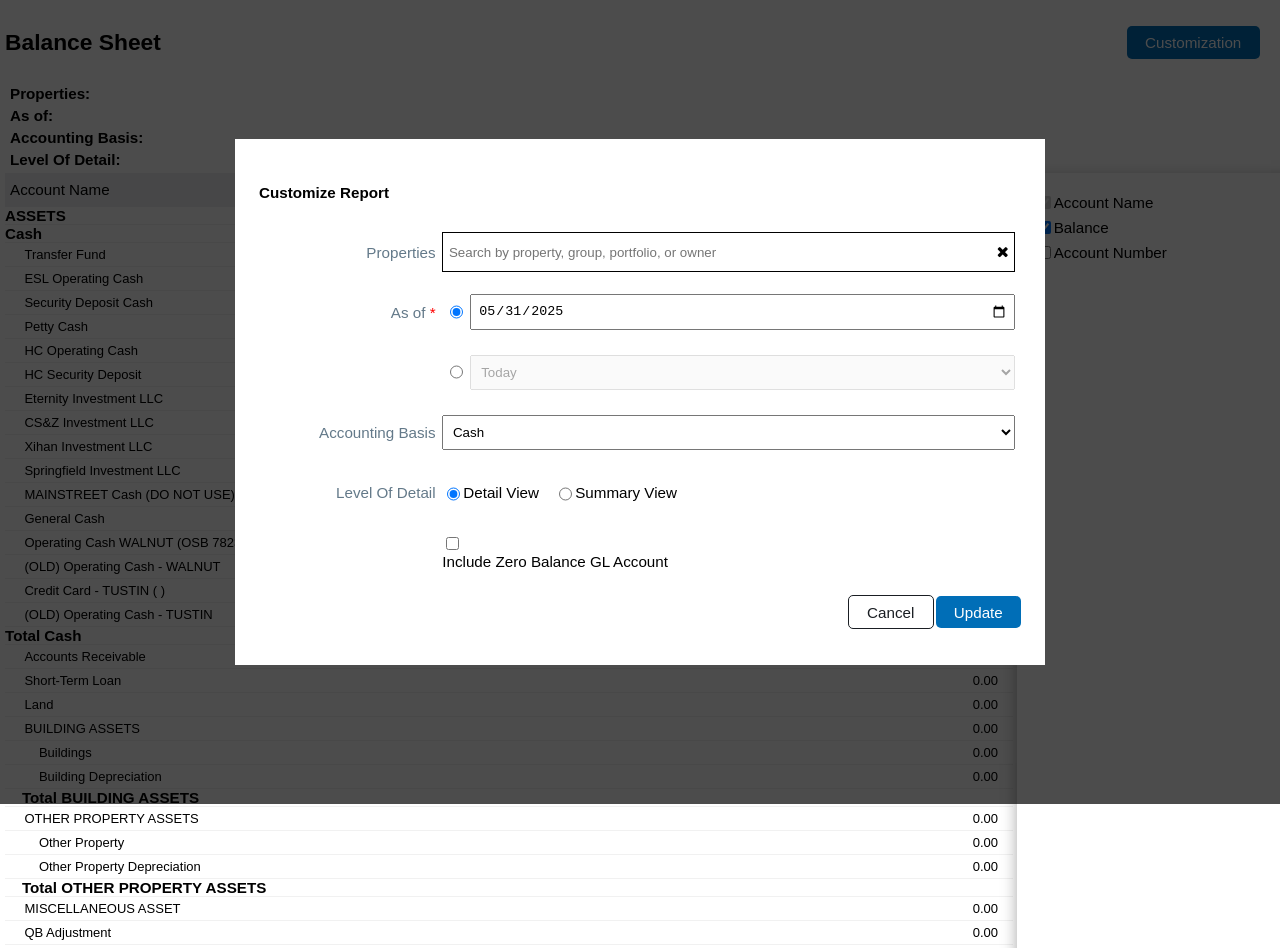
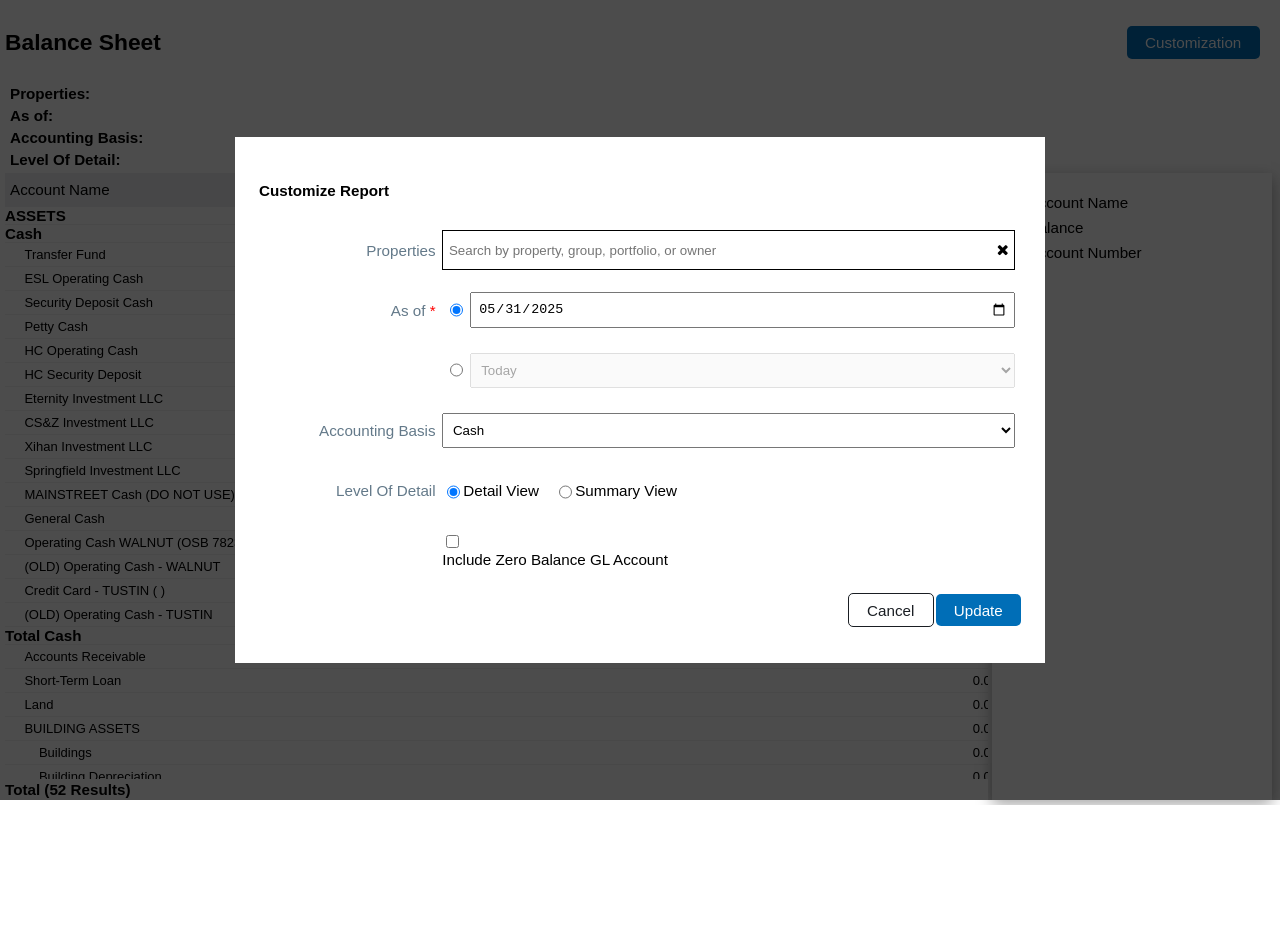
Before and after one commit to aaaalexlam/appfolio_remap, a plain HTML site: page report/balanceSheetRemap/balanceSheet.html in a window 1280 px wide. Shown: the top 948 px of the page. After the commit the page ends 805 px from the top, so only its background shows below. Drawn offline with Linux system fonts and the light colour scheme; files whose address does not match are found by name.

Commit message:
- fix table resize css

```diff
--- a/report/balanceSheetRemap/balanceSheet.html
+++ b/report/balanceSheetRemap/balanceSheet.html
@@ -49,7 +49,7 @@
 
         </div>
 
-        <div class="body_container">
+        <div class="body_container" id="balance_sheet_body_container">
 
             <div class="table_container" id="balance_sheet_table">
 
@@ -72,7 +72,7 @@
                     <div class="column_account_name table_column" id="capital_div"></div>
                     <div class="column_account_name table_column"><b>Total Capital</b></div>
                     <div class="column_account_name table_column"><b>TOTAL LIABILITIES & CAPITAL</b></div>
-                    <div id="balance_sheet_totoal_result"><b>Total (52 Results)</b></div>
+                    <div id="balance_sheet_totoal_result" class="table_total_result"><b>Total (52 Results)</b></div>
                 </div>
 
             </div>
@@ -81,9 +81,10 @@
             </div>
         </div>
 
-        <div id="balance_sheet_modal" class="table_total_result">
+        <div id="balance_sheet_modal" >
 
         </div>
+
     </div>
 
     <script src="../components/comon/data/reportComponent.js"></script>
--- a/report/balanceSheetRemap/balanceSheet.js
+++ b/report/balanceSheetRemap/balanceSheet.js
@@ -114,6 +114,10 @@
 
     let liabilities_and_capital_div = document.getElementById("liabilities_and_capital_div");
     liabilities_and_capital_div.appendChild(buildAccountsDiv(liabilityData));
+
+    const windowHeight = window.innerHeight;
+    const reportTable = document.getElementById(`${tablePrefix}table`);
+    reportTable.style.height = windowHeight - reportTable.getBoundingClientRect().top+'px';
 }
 
 
--- a/report/components/comon/css/table.css
+++ b/report/components/comon/css/table.css
@@ -5,9 +5,12 @@
 }
 
 .table_container {
-    width: 100%;
+    flex-grow: 1;
+    overflow: scroll;
 }
-
+.table_header > div {
+    flex-shrink: 0;
+}
 .table_header {
     display: flex;
     padding: 2px;
@@ -52,9 +55,7 @@
 }
 
 .table_content>div {
-    white-space: nowrap;
-    overflow: hidden;
-    text-overflow: ellipsis;
+
 }
 
 .table_column {
@@ -62,7 +63,7 @@
     overflow: hidden;
     text-overflow: ellipsis;
     border-bottom: 1px solid #f1f1f1;
-
+    flex-shrink: 0;
 }
 
 .table_column div {
```
